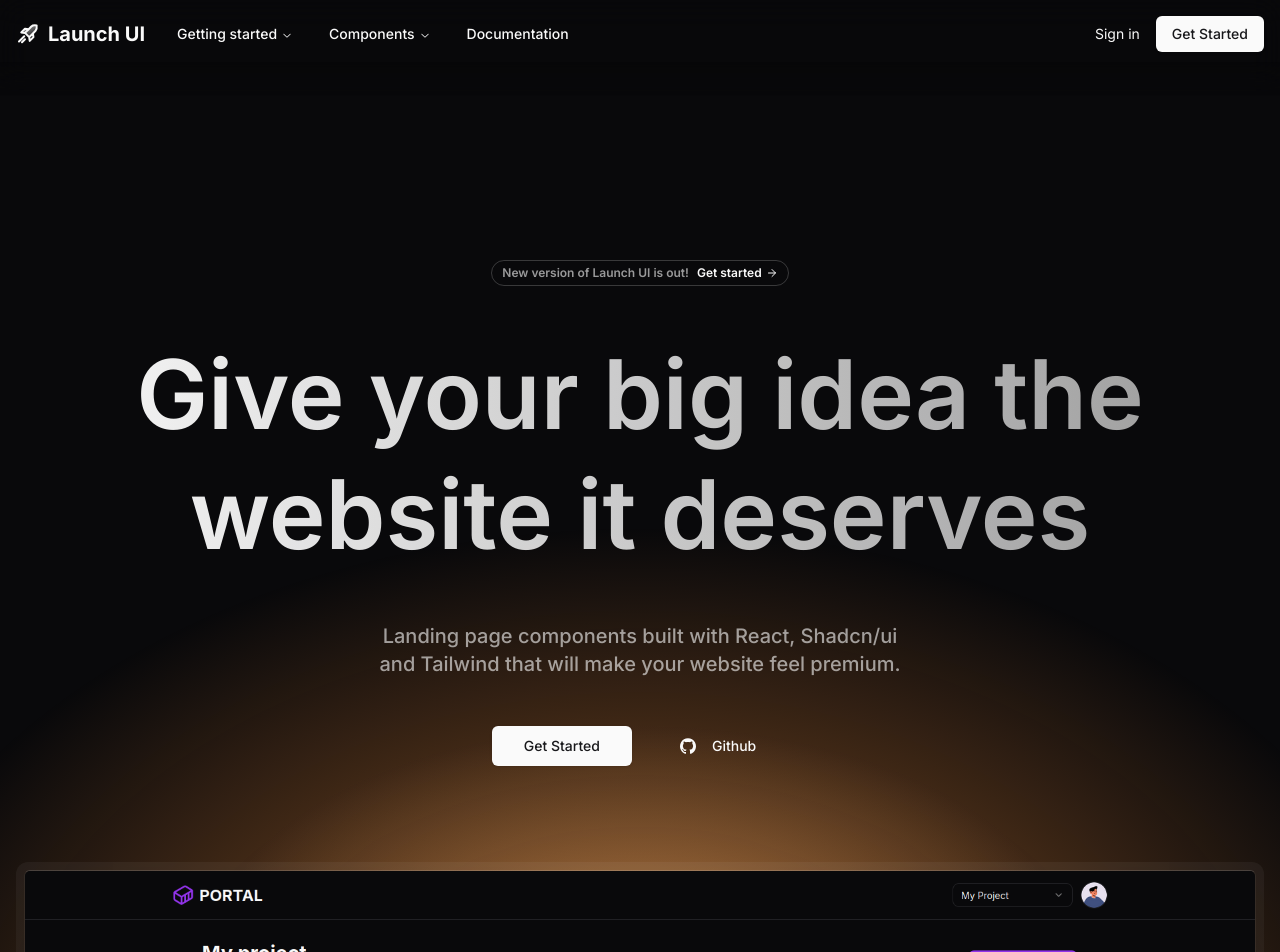
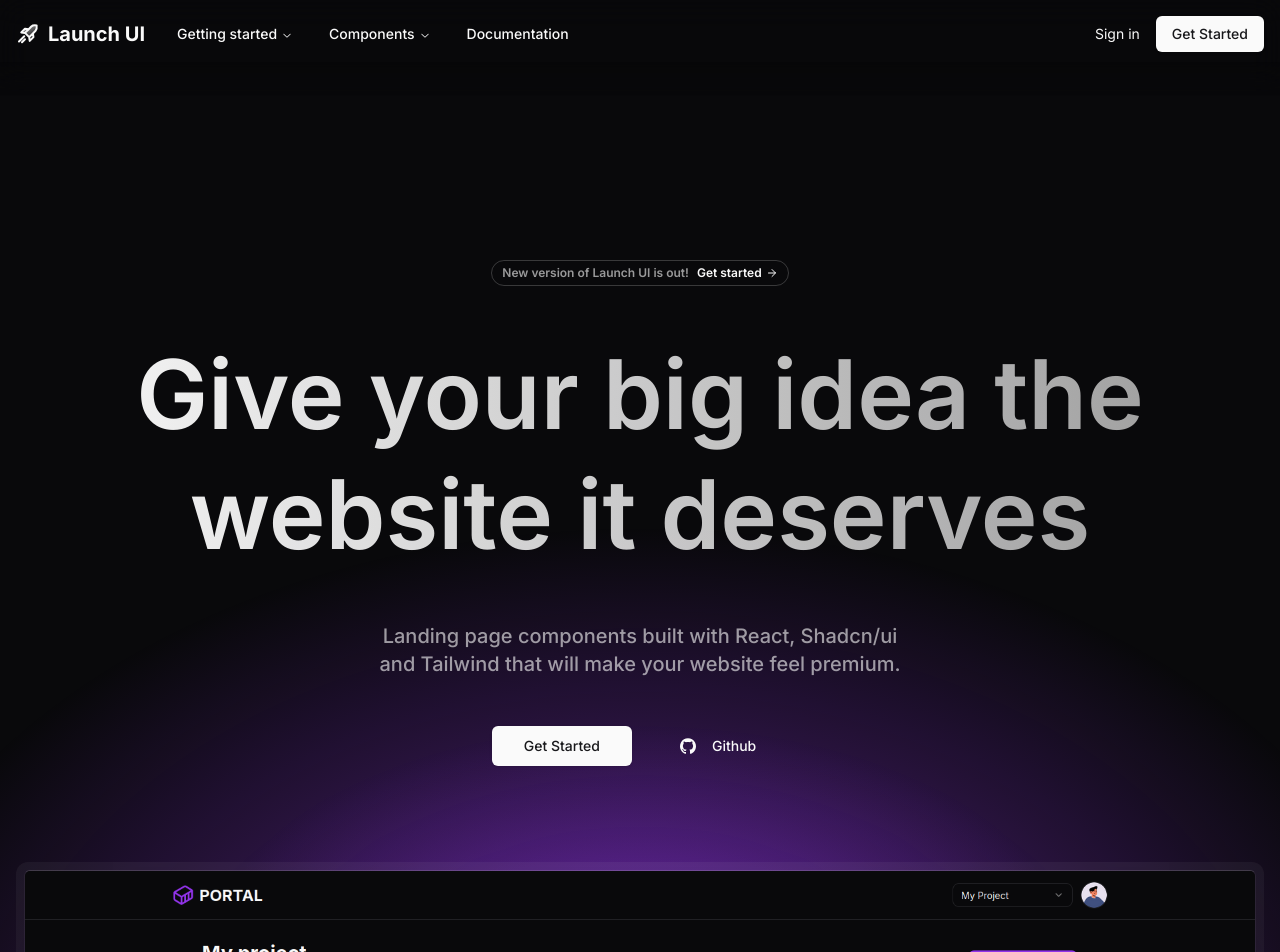
Before and after one commit to kooked-ch/home-page, a Next.js app: page / in a window 1280 px wide. Shown: the top 952 px of the page. Built offline with nearby package versions, Linux system fonts and the light colour scheme.

Commit message:
fix: update brand color values in globals.css for consistency

```diff
--- a/app/globals.css
+++ b/app/globals.css
@@ -31,9 +31,10 @@
     --chart-4: 43 74% 66%;
     --chart-5: 27 87% 67%;
 
-    --brand: 27 96% 61%;
-    --brand-foreground: 31 97% 72%;
+    --brand: 271 81% 56%;
+    --brand-foreground: 271 81% 56%;
   }
+
   .dark {
     --background: 240 10% 3.9%;
     --foreground: 0 0% 98%;
@@ -61,8 +62,8 @@
     --chart-4: 280 65% 60%;
     --chart-5: 340 75% 55%;
 
-    --brand: 31 97% 72%;
-    --brand-foreground: 27 96% 61%;
+    --brand: 271 81% 56%;
+    --brand-foreground: 271 81% 56%;
   }
 }
 
@@ -70,6 +71,7 @@
   * {
     @apply border-border;
   }
+
   body {
     @apply bg-background text-foreground;
   }
@@ -77,23 +79,19 @@
 
 @layer utilities {
   .fade-x {
-    mask-image: linear-gradient(
-      to right,
+    mask-image: linear-gradient(to right,
         transparent 0%,
         black 25%,
         black 75%,
-      transparent 100%
-    );
+        transparent 100%);
   }
 
   .fade-y {
-    mask-image: linear-gradient(
-      to top,
+    mask-image: linear-gradient(to top,
         transparent 0%,
         black 25%,
         black 75%,
-      transparent 100%
-    );
+        transparent 100%);
   }
 
   .fade-top {
```
Lines whose indentation alone changed are shown as unchanged.
